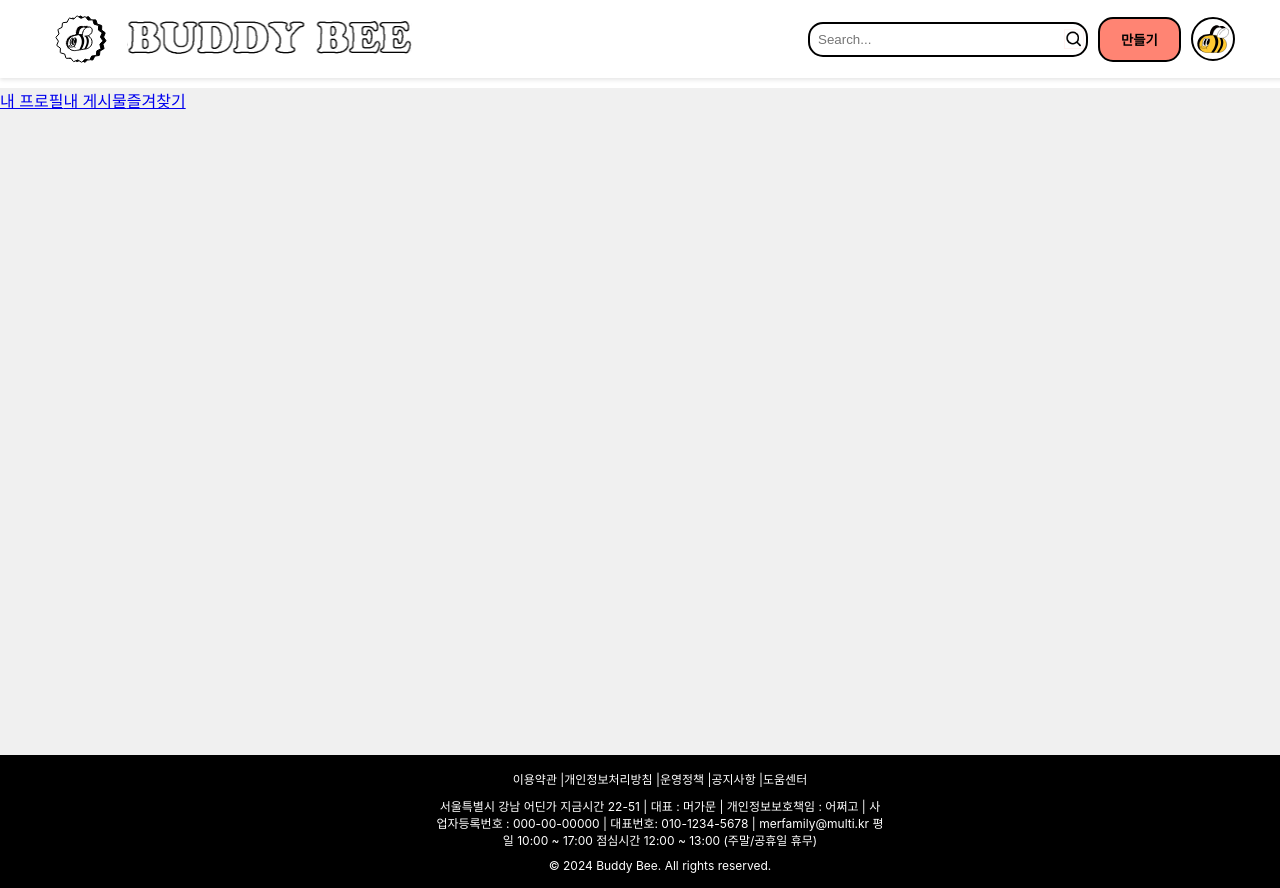
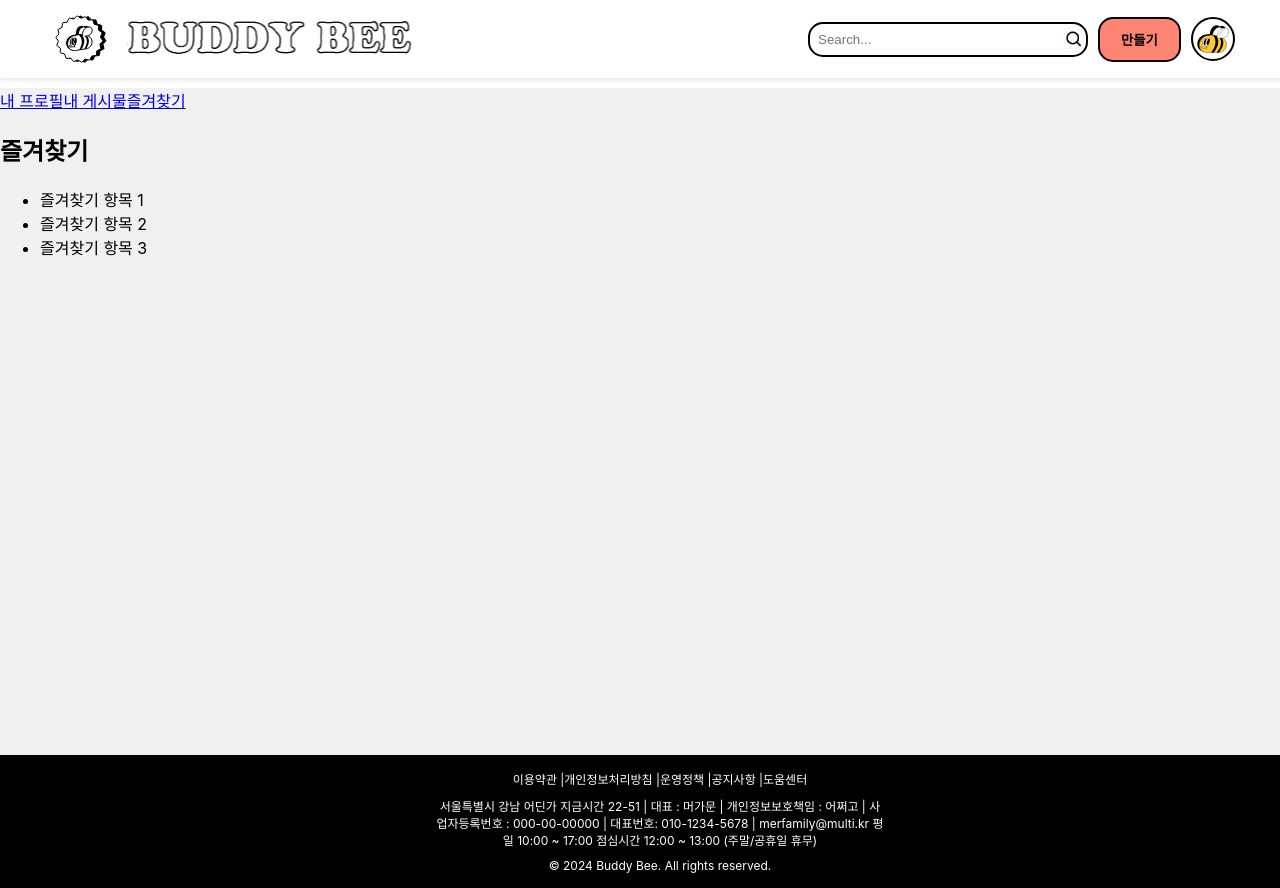
Before and after one commit to jun1378527/Smurfs-Village, a React (Create React App) app: page /profile/bookmarks in a window 1280 px wide. Shown: the top 888 px of the page. Built offline with nearby package versions, Linux system fonts and the light colour scheme; a web font is replaced by a local one.

Commit message:
route fix

```diff
--- a/src/views/ProfilePage/MyProfile.js
+++ b/src/views/ProfilePage/MyProfile.js
@@ -39,10 +39,9 @@ function MainTop() {
       <div>
         <p className="main_top_container_title">용감한 버디비</p>
         <p className="main_top_container_desc">
-                    안녕하세요! 저는 '용감한 버디비'입니다. 저는 항상 긍정적이고
-                    활기찬 태도로 새로운 도전을 즐기며, 주변 사람들에게 도움이
-                    되고자 노력합니다. 작은 일상에서도 행복을 찾고 나누는 것이
-                    제 모토입니다.
+          안녕하세요! 저는 '용감한 버디비'입니다. 저는 항상 긍정적이고 활기찬
+          태도로 새로운 도전을 즐기며, 주변 사람들에게 도움이 되고자 노력합니다.
+          작은 일상에서도 행복을 찾고 나누는 것이 제 모토입니다.
         </p>
       </div>
       <img src={cloudImg} className="cloud_img" />
@@ -110,10 +109,7 @@ function MainRightContainer() {
       />
       <div className="main_right_container_introductionLetterBox">
         최대 50자
-                <img
-                    src={flowerImg}
-                    className="main_right_container_flowerImg"
-                />
+        <img src={flowerImg} className="main_right_container_flowerImg" />
       </div>
       <div className="main_right_container_btn_wrapper">
         <button className="main_right_container_btn main_right_container_cancelBtn">
@@ -138,7 +134,6 @@ function Footer() {
 function MyProfile() {
   return (
     <div className="MyProfile_container">
-            <Header />
       <div className="main">
         <MainTop />
         <div class="main_aside_rightContainer_wrapper">
@@ -146,7 +141,6 @@ function MyProfile() {
           <MainRightContainer />
         </div>
       </div>
-            <Footer />
     </div>
   );
 }
--- a/src/views/ProfilePage/ProfilePage.js
+++ b/src/views/ProfilePage/ProfilePage.js
@@ -13,21 +13,21 @@ const ProfilePage = () => {
         <Sidebar>
           <ul>
             <li>
-              <Link to="/profile">내 프로필</Link>
+              <Link to="">내 프로필</Link>
             </li>
             <li>
-              <Link to="/profile/posts">내 게시물</Link>
+              <Link to="posts">내 게시물</Link>
             </li>
             <li>
-              <Link to="/profile/bookmarks">즐겨찾기</Link>
+              <Link to="bookmarks">즐겨찾기</Link>
             </li>
           </ul>
         </Sidebar>
         <div className="profile-content">
           <Routes>
-            <Route path="/profile" element={<MyProfile />} />
-            <Route path="/profile/posts" element={<MyPosts />} />
-            <Route path="/profile/bookmarks" element={<Bookmarks />} />
+            <Route path="/" element={<MyProfile />} />
+            <Route path="posts" element={<MyPosts />} />
+            <Route path="bookmarks" element={<Bookmarks />} />
           </Routes>
         </div>
       </div>
```
Lines whose indentation alone changed are shown as unchanged.
